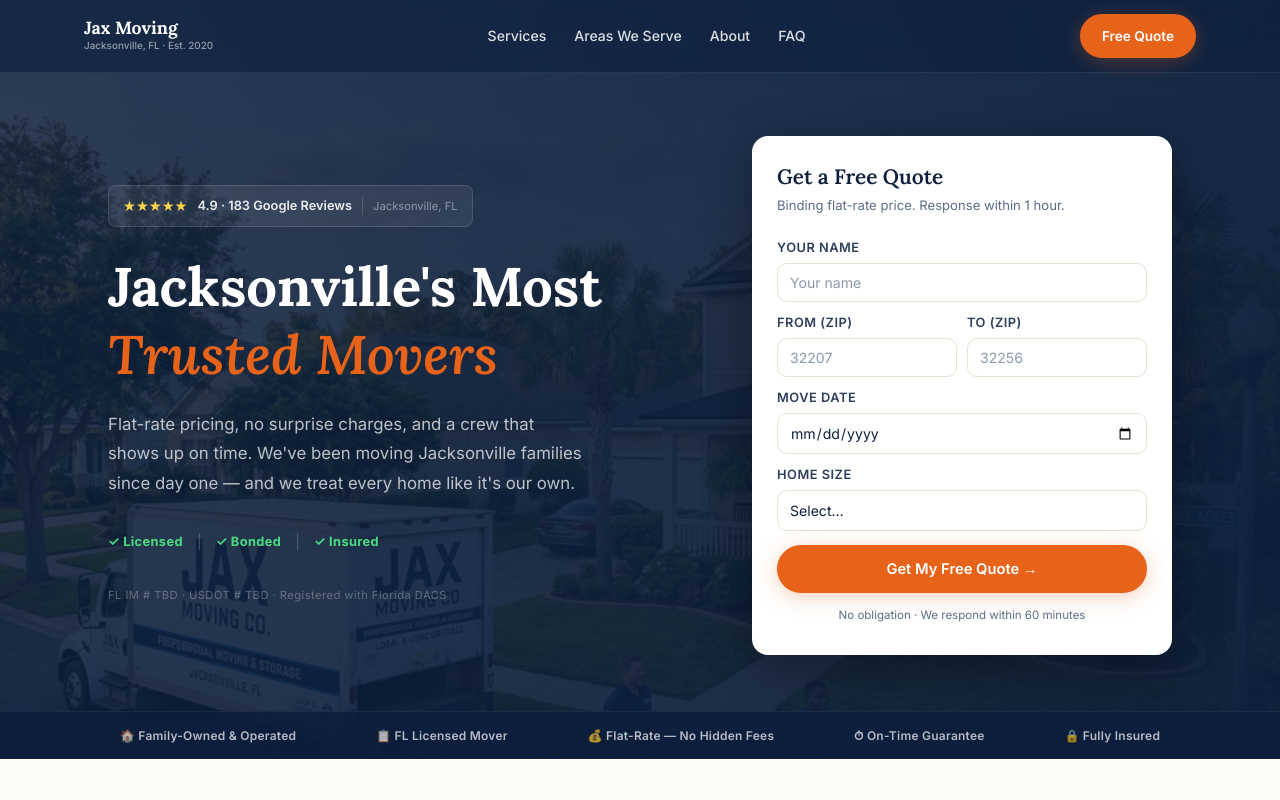
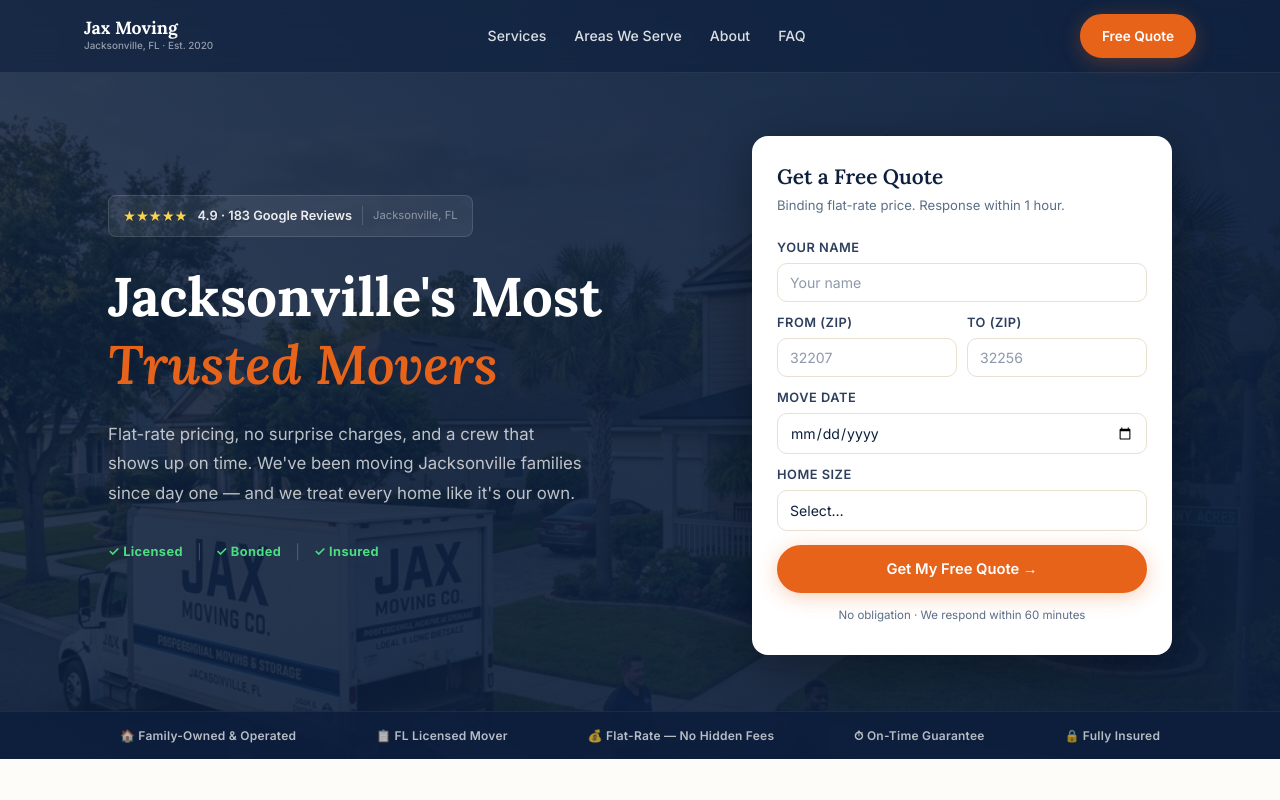
Before and after one commit to chri6tina/jax_fl_moving, a Next.js app: page / in a window 1280 px wide. Shown: the top 800 px of the page. Built offline with nearby package versions, Linux system fonts and the light colour scheme.

Commit message:
Remove Florida registration and USDOT placeholders

```diff
--- a/src/app/components/Footer.tsx
+++ b/src/app/components/Footer.tsx
@@ -84,9 +84,6 @@ export default function Footer() {
           <p style={{ fontSize: '0.8rem', color: 'rgba(255,255,255,0.35)', margin: 0 }}>
             © {YEAR}{" "}Jax Moving. Locally owned &amp; operated in Jacksonville, FL. Serving Duval, Clay &amp; St. Johns counties.
           </p>
-          <p style={{ fontSize: '0.8rem', color: 'rgba(255,255,255,0.35)', margin: 0 }}>
-            FL Mover Registration # TBD · USDOT # TBD
-          </p>
         </div>
       </div>
     </footer>
--- a/src/app/components/Hero.tsx
+++ b/src/app/components/Hero.tsx
@@ -92,10 +92,6 @@ export default function Hero() {
 
 
 
-            {/* License line */}
-            <p style={{ marginTop: 20, fontSize: '0.7rem', color: 'rgba(255,255,255,0.3)', letterSpacing: '0.04em' }}>
-              FL IM # TBD · USDOT # TBD · Registered with Florida DACS
-            </p>
           </div>
 
           {/* ── Right: Quote form ── */}
```
